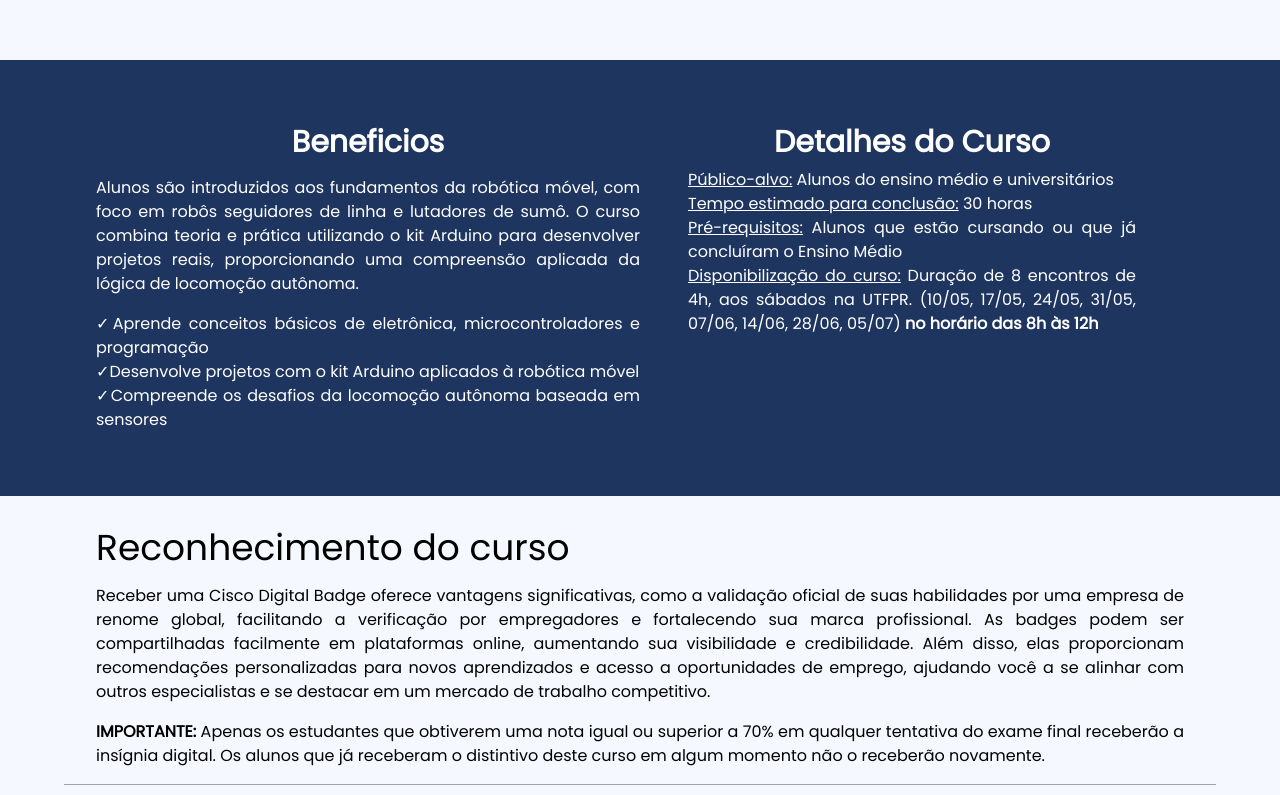
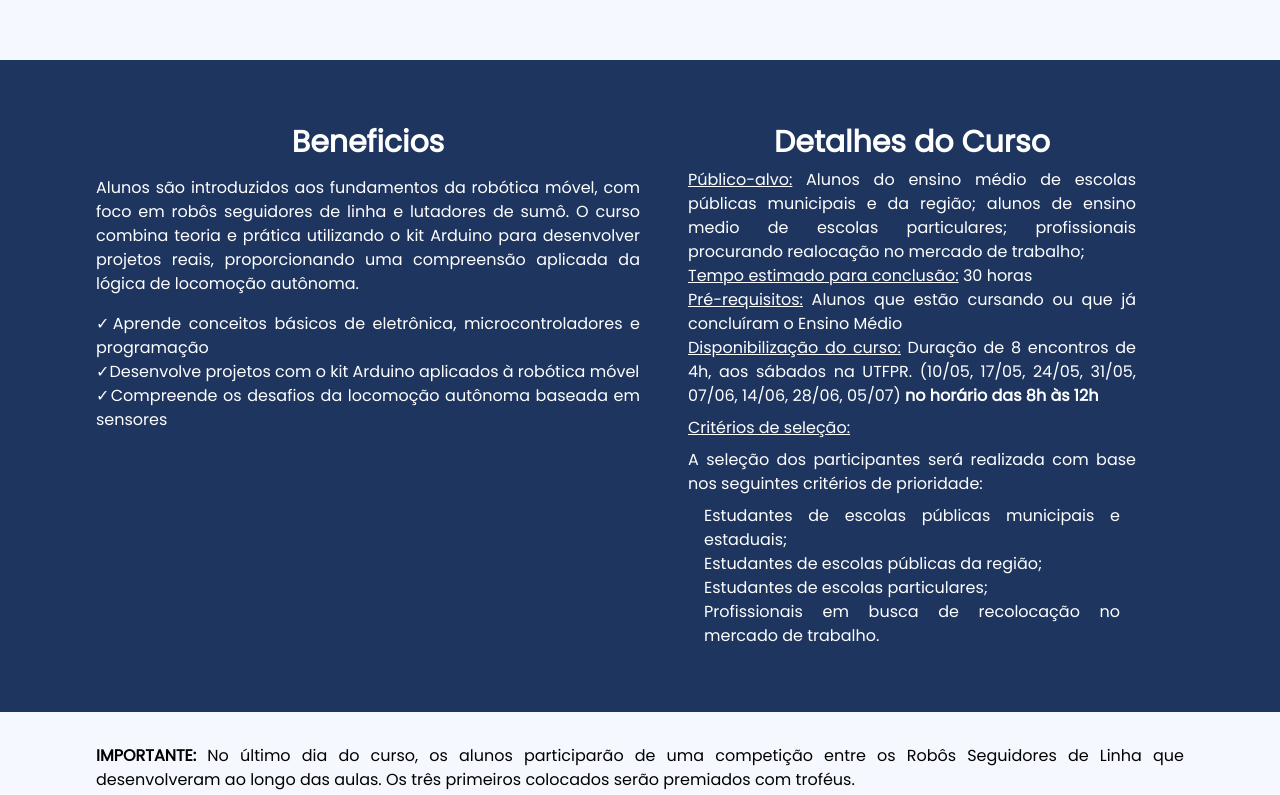
Before and after one commit to smcti/smcti-website, a Next.js app: page /cursos/8 in a window 1280 px wide. Shown: the part 420-1215 px from the top of the page. Built offline with nearby package versions, Linux system fonts and the light colour scheme.

Commit message:
Minor fix

```diff
--- a/app/cursos/[curso]/page.tsx
+++ b/app/cursos/[curso]/page.tsx
@@ -34,26 +34,39 @@ const CoursePage = () => {
         </div>
       </div>
       <div className="section-default flex flex-col gap-4 mt-4 text-justify">
+        {course.id === "8" ? (
+          <>
+            <p>
+              <strong>IMPORTANTE:</strong> No último dia do curso, os alunos
+              participarão de uma competição entre os Robôs Seguidores de Linha
+              que desenvolveram ao longo das aulas. Os três primeiros colocados
+              serão premiados com troféus.
+            </p>
+          </>
+        ) : (
+          <>
             <h2 className="text-4xl">Reconhecimento do curso</h2>
             <p>
-          Receber uma Cisco Digital Badge oferece vantagens significativas, como
-          a validação oficial de suas habilidades por uma empresa de renome
-          global, facilitando a verificação por empregadores e fortalecendo sua
-          marca profissional. As badges podem ser compartilhadas facilmente em
-          plataformas online, aumentando sua visibilidade e credibilidade. Além
-          disso, elas proporcionam recomendações personalizadas para novos
-          aprendizados e acesso a oportunidades de emprego, ajudando você a se
-          alinhar com outros especialistas e se destacar em um mercado de
-          trabalho competitivo.
+              Receber uma Cisco Digital Badge oferece vantagens significativas,
+              como a validação oficial de suas habilidades por uma empresa de
+              renome global, facilitando a verificação por empregadores e
+              fortalecendo sua marca profissional. As badges podem ser
+              compartilhadas facilmente em plataformas online, aumentando sua
+              visibilidade e credibilidade. Além disso, elas proporcionam
+              recomendações personalizadas para novos aprendizados e acesso a
+              oportunidades de emprego, ajudando você a se alinhar com outros
+              especialistas e se destacar em um mercado de trabalho competitivo.
             </p>
             <p>
-          <strong>IMPORTANTE:</strong> Apenas os estudantes que obtiverem uma
-          nota igual ou superior a 70% em qualquer tentativa do exame final
-          receberão a insígnia digital. Os alunos que já receberam o distintivo
-          deste curso em algum momento não o receberão novamente.
+              <strong>IMPORTANTE:</strong> Apenas os estudantes que obtiverem
+              uma nota igual ou superior a 70% em qualquer tentativa do exame
+              final receberão a insígnia digital. Os alunos que já receberam o
+              distintivo deste curso em algum momento não o receberão novamente.
             </p>
+          </>
+        )}
       </div>
-      <PartnerFooter/>
+      <PartnerFooter />
     </>
   );
 };
--- a/app/cursos/page.tsx
+++ b/app/cursos/page.tsx
@@ -13,7 +13,7 @@ const page = () => {
           <img
             src="/assets/images/robotica.jpg"
             alt="imagemCurso"
-            className="w-full sm:h-[450px] h-96  rounded-xl overflow-hidden object-cover"
+            className="w-full sm:h-[500px] h-96  rounded-xl overflow-hidden object-cover"
           />
           <div className="grid grid-cols-1 text-black gap-4 lg:w-1/2 text-center">
             <p className="text-3xl">
@@ -24,8 +24,9 @@ const page = () => {
               e prática da locomoção autônoma em robôs seguidores de linha e
               lutadores de sumô. Os alunos aprenderão eletrônica básica,
               microcontroladores e programação, desenvolvendo projetos com
-              Arduino até a construção e programação desses robôs.
+              Arduino até a construção e programação desses robôs. <br />
             </p>
+            <strong>Vagas Limitadas</strong>
             <Link href={`/cursos/8`} className="justify-self-end underline">
               Saiba mais
             </Link>
@@ -49,6 +50,7 @@ const page = () => {
               linguagem Python.Conhecer os conceitos universais da programação
               de computadores, a sintaxe e a semântica da linguagem.
             </p>
+            <strong>Vagas Limitadas</strong>
             <Link href={`/cursos/9`} className="justify-self-end underline">
               Saiba mais
             </Link>
@@ -65,7 +67,7 @@ const page = () => {
           <img
             src="/assets/images/python.png"
             alt="imagemCurso"
-            className="w-full sm:h-[450px] h-96  rounded-xl overflow-hidden object-cover"
+            className="w-full sm:h-[450px] h-80  rounded-xl overflow-hidden object-cover"
           />
         </div>
       </div>
--- a/public/data/moreAbout.tsx
+++ b/public/data/moreAbout.tsx
@@ -44,8 +44,9 @@ export const moreAbout = [
     description: (
       <>
         <p>
-          <u>Público-alvo:</u> Estudantes do ensino técnico, médio ou universitário, profissionais de TI
-          ou pessoas em transição de carreira <br />
+          <u>Público-alvo:</u> Estudantes do ensino técnico, médio ou
+          universitário, profissionais de TI ou pessoas em transição de carreira{" "}
+          <br />
           <u>Tempo estimado para conclusão:</u> 27 horas (3 semanas)
           <br />
           <u> Pré-requisitos:</u> Nenhum
@@ -53,11 +54,12 @@ export const moreAbout = [
           <u>Disponibilização do curso:</u> Self-Paced (Estude por conta
           própria)
           <br />
-          <u>Requisitos técnicos:</u> Computador (mínimo i3, 4GB RAM, 27GB HD) e internet de 5Mb
+          <u>Requisitos técnicos:</u> Computador (mínimo i3, 4GB RAM, 27GB HD) e
+          internet de 5Mb
           <br />
           <u>Destaques dos componentes de aprendizagem:</u>
         </p>
-        <ul className="list-disc list-inside">
+        <ul className="list-disc list-inside px-4">
           <li> 11 módulos</li>
           <li> 29 atividades de laboratório prático </li>
           <li> Verificações de conhecimento e testes de módulo</li>
@@ -102,7 +104,7 @@ export const moreAbout = [
           <br />
           <u>Destaques dos componentes de aprendizagem:</u>
         </p>
-        <ul className="list-disc list-inside">
+        <ul className="list-disc list-inside px-4">
           <li> 6 módulos</li>
           <li> 16 atividades de laboratório prático </li>
           <li> 7 atividades do Cisco Packet Tracer</li>
@@ -146,7 +148,7 @@ export const moreAbout = [
           <br />
           <u>Destaques dos componentes de aprendizagem:</u>
         </p>
-        <ul className="list-disc list-inside">
+        <ul className="list-disc list-inside px-4">
           <li> 4 módulos</li>
           <li> 5 atividades de laboratório prático </li>
           <li> 1 widget de tabela dinâmica interativa</li>
@@ -194,7 +196,7 @@ export const moreAbout = [
           <br />
           <u>Destaques dos componentes de aprendizagem:</u>
         </p>
-        <ul className="list-disc list-inside">
+        <ul className="list-disc list-inside px-4">
           <li> 5 módulos</li>
           <li> 7 atividades de laboratório prático </li>
           <li> Atividades interativas</li>
@@ -242,7 +244,7 @@ export const moreAbout = [
           <br />
           <u>Destaques dos componentes de aprendizagem:</u>
         </p>
-        <ul className="list-disc list-inside">
+        <ul className="list-disc list-inside px-4">
           <li> 3 módulos</li>
           <li> Verificações de conhecimento e testes de módulo</li>
           <li> Exame final</li>
@@ -287,7 +289,7 @@ export const moreAbout = [
           <br />
           <u>Destaques dos componentes de aprendizagem:</u>
         </p>
-        <ul className="list-disc list-inside">
+        <ul className="list-disc list-inside px-4">
           <li> 7 módulos</li>
           <li> Verificações de conhecimento e testes de módulo</li>
           <li> Exame final</li>
@@ -332,7 +334,7 @@ export const moreAbout = [
           <br />
           <u>Destaques dos componentes de aprendizagem:</u>
         </p>
-        <ul className="list-disc list-inside">
+        <ul className="list-disc list-inside px-4">
           <li> 15 módulos</li>
           <li> Verificações de conhecimento e testes de módulo</li>
           <li> Exame final</li>
@@ -368,17 +370,28 @@ export const moreAbout = [
     description: (
       <>
       <p>
-          <u>Público-alvo:</u> Alunos do ensino médio e universitários
+        <u>Público-alvo:</u> Alunos do ensino médio de escolas públicas
+        municipais e da região; alunos de ensino medio de escolas particulares;
+        profissionais procurando realocação no mercado de trabalho;
         <br />
         <u>Tempo estimado para conclusão:</u> 30 horas
         <br />
-          <u> Pré-requisitos:</u> Alunos que estão cursando ou que já concluíram
-          o Ensino Médio
+        <u> Pré-requisitos:</u> Alunos que estão cursando ou que já concluíram o
+        Ensino Médio
         <br />
         <u>Disponibilização do curso:</u> Duração de 8 encontros de 4h, aos
-          sábados na UTFPR. (10/05, 17/05, 24/05, 31/05, 07/06, 14/06, 28/06, 05/07) <strong>no horário das 8h às 12h</strong>
+        sábados na UTFPR. (10/05, 17/05, 24/05, 31/05, 07/06, 14/06, 28/06,
+        05/07) <strong>no horário das 8h às 12h</strong>
         <br />
         </p>
+        <u>Critérios de seleção:</u>A seleção dos participantes será realizada
+        com base nos seguintes critérios de prioridade:
+        <ol className="list-decimal px-4">
+          <li>Estudantes de escolas públicas municipais e estaduais; </li>
+          <li>Estudantes de escolas públicas da região;</li>
+          <li>Estudantes de escolas particulares;</li>
+          <li>Profissionais em busca de recolocação no mercado de trabalho.</li>
+        </ol>
       </>
     ),
   },
@@ -413,16 +426,26 @@ export const moreAbout = [
           <br />
           <u> Pré-requisitos:</u> Nenhum
           <br />
-          <u>Disponibilização do curso:</u> Presencial. Oferecido na UTFPR nas datas: 10/05, 17/05, 24/05, 31/05, 07/06, 14/06, 28/06, 05/07 <strong>no horário das 8h às 12h</strong>
+          <u>Disponibilização do curso:</u> Presencial. Oferecido na UTFPR nas
+          datas: 10/05, 17/05, 24/05, 31/05, 07/06, 14/06, 28/06, 05/07{" "}
+          <strong>no horário das 8h às 12h</strong>
           <br />
           <u>Destaques dos componentes de aprendizagem:</u>
         </p>
-        <ul className="list-disc list-inside">
+        <ul className="list-disc list-inside px-4">
           <li> 4 módulos</li>
           <li> Atividades interativas e questionários</li>
           <li> 1 projeto final </li>
           <li> 1 teste final</li>
         </ul>
+        <u>Critérios de seleção:</u>A seleção dos participantes será realizada
+        com base nos seguintes critérios de prioridade:
+        <ol className="list-decimal px-4">
+          <li>Estudantes de escolas públicas municipais e estaduais; </li>
+          <li>Estudantes de escolas públicas da região;</li>
+          <li>Estudantes de escolas particulares;</li>
+          <li>Profissionais em busca de recolocação no mercado de trabalho.</li>
+        </ol>
       </>
     ),
   },
@@ -463,7 +486,7 @@ export const moreAbout = [
           <br />
           <u>Destaques dos componentes de aprendizagem:</u>
         </p>
-        <ul className="list-disc list-inside">
+        <ul className="list-disc list-inside px-4">
           <li> 4 módulos</li>
           <li> Atividades interativas e questionários</li>
           <li> 1 projeto final </li>
```
Lines whose indentation alone changed are shown as unchanged.
